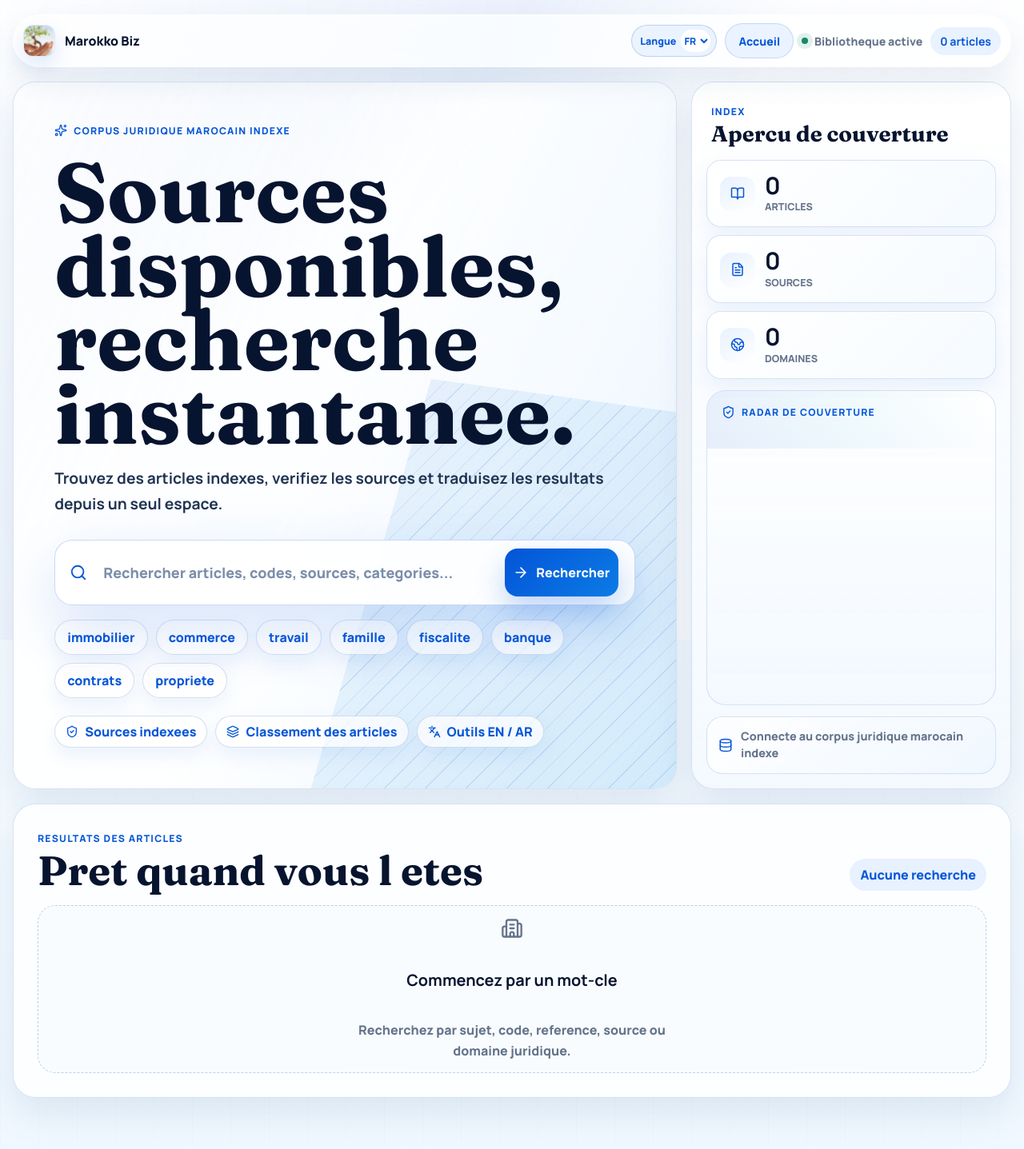
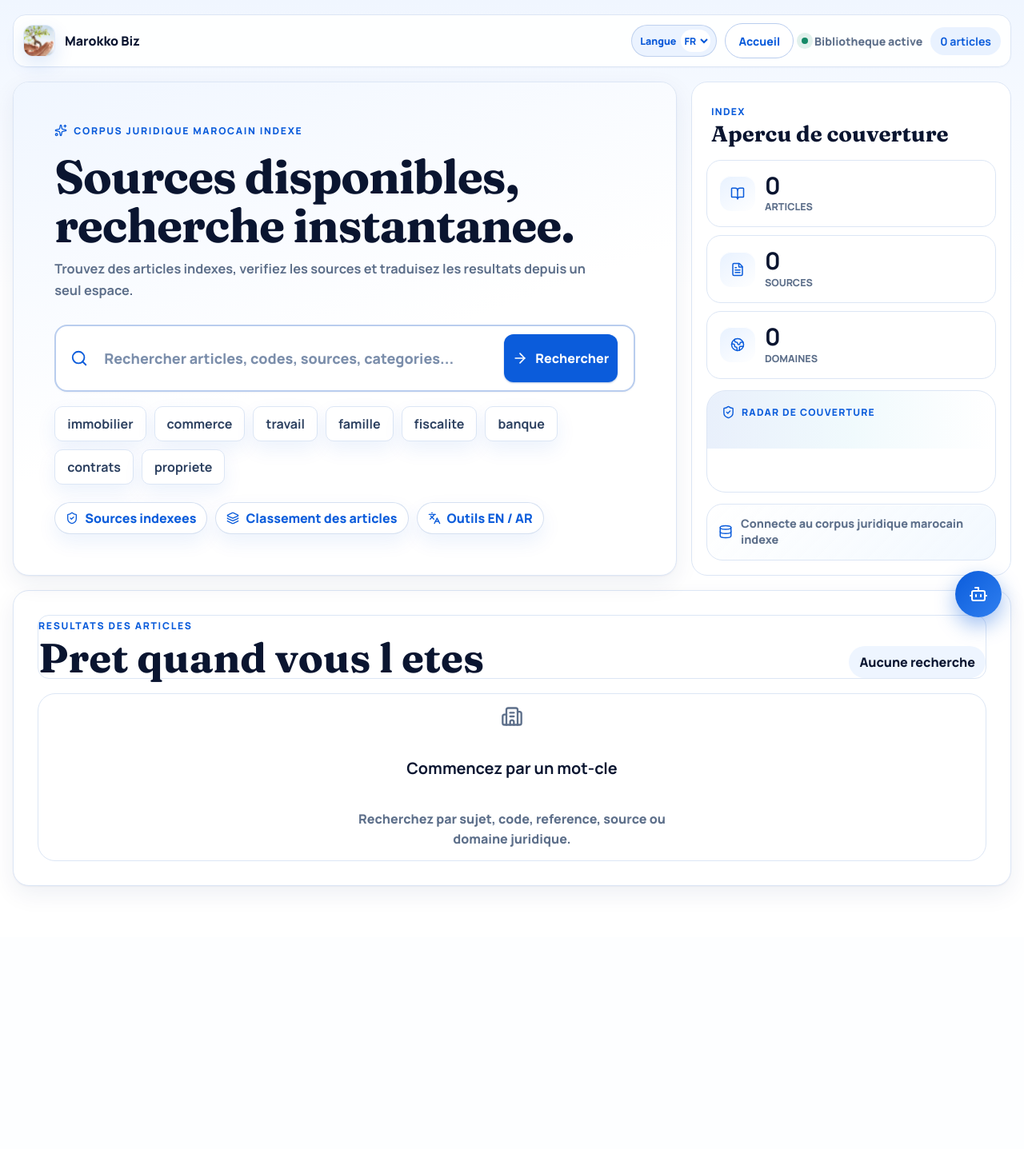
Before and after one commit to marokkobiz/morocco-law-search, a Laravel app: page /app in a window 1280 px wide. Shown: the whole page at 80% size. After the commit the page ends 1109 px from the top, so only its background shows below. Run offline with Laravel 12, Linux system fonts and the light colour scheme; a user stored in the database is signed in; data comes from the database, SQL or seed files in the repository; data that the repository does not hold is empty; style sheets or scripts are compiled from the project's sources.

Commit message:
Remodel search workspace UI and rebrand landing to MarocLoi
- Override stylesheet restyles the bundled React app: solid white surfaces,
  brand-blue accents, compact search-first hero, cleaner result cards,
  restored assistant chat widget
- Landing: MarocLoi logo, Loipedia headline, footer with centered
  disclaimer, copyright, and privacy/terms links

Co-Authored-By: Claude Fable 5 <noreply@anthropic.com>

```diff
--- /dev/null
+++ b/resources/css/search-remodel.css
@@ -0,0 +1,415 @@
+/*
+ * Search workspace remodel — loaded after the bundled stylesheet and
+ * overrides it. Keeps the white + blue identity, replaces the glassy,
+ * pill-heavy look with crisp solid surfaces and a clearer hierarchy.
+ */
+
+:root {
+  --ink: #0a1530;
+  --ink-soft: #2c4060;
+  --muted: #5d6f8a;
+  --blue: #0b5cdb;
+  --blue-deep: #0747ae;
+  --blue-2: #2f7ff0;
+  --blue-3: #eef5ff;
+  --surface: #ffffff;
+  --surface-solid: #ffffff;
+  --surface-soft: #f8fbff;
+  --line: #dce6f5;
+  --line-strong: #b9cdee;
+  --shadow-soft: 0 1px 2px rgba(13, 47, 105, 0.05), 0 10px 30px rgba(13, 47, 105, 0.07);
+  --shadow-lift: 0 2px 6px rgba(13, 47, 105, 0.08), 0 18px 44px rgba(13, 47, 105, 0.12);
+  --radius: 14px;
+}
+
+/* ---- Canvas: clean white, faint blue wash at the top ---- */
+
+body {
+  background: linear-gradient(180deg, #f0f6ff 0%, #ffffff 360px), #ffffff;
+}
+
+body::before {
+  background: none;
+}
+
+/* ---- Top bar ---- */
+
+.topbar {
+  background: rgba(255, 255, 255, 0.92);
+  border: 1px solid var(--line);
+  border-radius: 16px;
+  box-shadow: 0 1px 2px rgba(13, 47, 105, 0.04);
+}
+
+.topbar-link {
+  color: var(--blue);
+  background: #ffffff;
+  border: 1px solid var(--line-strong);
+}
+
+.topbar-link:hover {
+  background: var(--blue-3);
+  transform: none;
+}
+
+.topbar-meta {
+  border-color: var(--line);
+}
+
+/* ---- Hero: compact, search-first ---- */
+
+.search-hero {
+  background: #ffffff;
+  border: 1px solid var(--line);
+  border-radius: 20px;
+  box-shadow: var(--shadow-soft);
+  -webkit-backdrop-filter: none;
+  backdrop-filter: none;
+  min-height: auto;
+}
+
+.search-hero::before {
+  background: linear-gradient(160deg, #f0f6ff 0%, rgba(240, 246, 255, 0) 55%);
+}
+
+.search-hero::after {
+  content: none;
+}
+
+.hero-kicker {
+  color: var(--blue);
+  letter-spacing: 0.14em;
+}
+
+.search-hero h1 {
+  color: var(--ink);
+  letter-spacing: -0.02em;
+  font-size: clamp(2.4rem, 4.6vw, 4.2rem);
+  line-height: 1.04;
+  margin: 14px 0 10px;
+}
+
+.hero-subcopy {
+  color: var(--muted);
+  font-size: 1.02rem;
+}
+
+.library-panel,
+.results-zone {
+  -webkit-backdrop-filter: none;
+  backdrop-filter: none;
+  border-radius: 20px;
+}
+
+/* ---- Search bar ---- */
+
+.search-console {
+  background: transparent;
+  border: 0;
+  box-shadow: none;
+  padding: 0;
+}
+
+.search-input-row {
+  background: #ffffff;
+  border: 2px solid var(--line-strong);
+  border-radius: 16px;
+  box-shadow: 0 1px 2px rgba(13, 47, 105, 0.05);
+  transition: border-color 0.15s, box-shadow 0.15s;
+}
+
+.search-input-row:focus-within {
+  border-color: var(--blue);
+  box-shadow: 0 0 0 4px rgba(11, 92, 219, 0.12);
+}
+
+.search-input-icon {
+  color: var(--blue);
+}
+
+.search-button,
+.primary-action {
+  background: var(--blue);
+  border-radius: 12px;
+  box-shadow: 0 1px 2px rgba(7, 71, 174, 0.35);
+  transition: background 0.15s;
+}
+
+.search-button:hover,
+.primary-action:hover {
+  background: var(--blue-deep);
+  transform: none;
+}
+
+/* Quick topic chips under the search bar */
+
+.quick-strip button,
+.quick-strip a {
+  color: var(--ink-soft);
+  background: #ffffff;
+  border: 1px solid var(--line);
+  border-radius: 10px;
+  font-weight: 700;
+}
+
+.quick-strip button:hover,
+.quick-strip a:hover {
+  color: var(--blue);
+  border-color: var(--blue);
+  background: var(--blue-3);
+}
+
+/* ---- Suggestions dropdown ---- */
+
+.suggestions-panel {
+  background: #ffffff;
+  border: 1px solid var(--line-strong);
+  border-radius: var(--radius);
+  box-shadow: var(--shadow-lift);
+}
+
+.suggestion-row {
+  border-radius: 10px;
+}
+
+.suggestion-row:hover {
+  background: var(--blue-3);
+}
+
+/* ---- Results area ---- */
+
+.results-head {
+  background: #ffffff;
+  border: 1px solid var(--line);
+  border-radius: var(--radius);
+  box-shadow: none;
+}
+
+.result-count {
+  color: var(--ink);
+}
+
+.result-filter-strip button {
+  color: var(--ink-soft);
+  background: var(--surface-soft);
+  border: 1px solid var(--line);
+  border-radius: 10px;
+  font-weight: 700;
+}
+
+.result-filter-strip button:hover {
+  border-color: var(--blue);
+  color: var(--blue);
+}
+
+.result-filter-strip button.is-active,
+.result-filter-strip button[aria-pressed="true"] {
+  color: #ffffff;
+  background: var(--blue);
+  border-color: var(--blue);
+}
+
+.result-card {
+  background: #ffffff;
+  border: 1px solid var(--line);
+  border-radius: var(--radius);
+  box-shadow: none;
+  transition: border-color 0.15s, box-shadow 0.15s;
+}
+
+.result-card::before {
+  background: linear-gradient(90deg, var(--blue), var(--blue-2), transparent);
+  opacity: 0;
+  transition: opacity 0.15s;
+}
+
+.result-card:hover::before,
+.result-card.is-jump-target::before {
+  opacity: 0.9;
+}
+
+.result-card:hover {
+  border-color: var(--line-strong);
+  box-shadow: var(--shadow-soft);
+}
+
+.result-card.is-jump-target {
+  border-color: var(--blue);
+  box-shadow: 0 0 0 4px rgba(11, 92, 219, 0.14);
+}
+
+.result-topline .category-chip {
+  color: var(--blue-deep);
+  background: var(--blue-3);
+  border: 0;
+  border-radius: 8px;
+  font-weight: 800;
+  letter-spacing: 0.1em;
+}
+
+.result-card h3,
+.result-card h2 {
+  color: var(--ink);
+}
+
+.article-meta-row .article-number {
+  color: var(--blue-deep);
+  background: var(--blue-3);
+  border-radius: 8px;
+  font-weight: 800;
+}
+
+.article-preview {
+  color: var(--ink-soft);
+}
+
+.tag-list .tag {
+  color: var(--muted);
+  background: var(--surface-soft);
+  border: 1px solid var(--line);
+  border-radius: 8px;
+  font-weight: 600;
+}
+
+.source-box {
+  background: var(--surface-soft);
+  border: 1px solid var(--line);
+  border-left: 3px solid var(--blue);
+  border-radius: 10px;
+  box-shadow: none;
+}
+
+.translation-box {
+  background: var(--surface-soft);
+  border: 1px solid var(--line);
+  border-radius: 10px;
+}
+
+.ghost-action {
+  color: var(--blue);
+  background: #ffffff;
+  border: 1px solid var(--line-strong);
+}
+
+.ghost-action:hover {
+  background: var(--blue-3);
+  transform: none;
+}
+
+.score-pill {
+  color: var(--blue-deep);
+  background: var(--blue-3);
+  border: 0;
+  font-weight: 800;
+}
+
+/* ---- Overview / metric panels ---- */
+
+.library-panel,
+.metric-card,
+.category-radar,
+.state-panel,
+.empty-panel {
+  background: #ffffff;
+  border: 1px solid var(--line);
+  box-shadow: none;
+}
+
+.metric-card:hover {
+  box-shadow: var(--shadow-soft);
+}
+
+.coverage-item {
+  border: 1px solid var(--line);
+  border-radius: 10px;
+  background: #ffffff;
+}
+
+.coverage-item:hover {
+  border-color: var(--blue);
+  background: var(--blue-3);
+}
+
+.section-label {
+  color: var(--blue);
+  letter-spacing: 0.14em;
+}
+
+/* ---- Assistant chat widget ---- */
+
+.support-launcher {
+  background: linear-gradient(135deg, var(--blue), var(--blue-2));
+  box-shadow: 0 10px 26px rgba(11, 92, 219, 0.4);
+}
+
+.support-launcher:hover {
+  background: linear-gradient(135deg, var(--blue-deep), var(--blue));
+}
+
+.support-panel {
+  background: #ffffff;
+  border: 1px solid var(--line-strong);
+  border-radius: 18px;
+  box-shadow: var(--shadow-lift);
+}
+
+.support-chat-head {
+  background: linear-gradient(135deg, var(--blue), var(--blue-2));
+  color: #ffffff;
+}
+
+.chat-bubble {
+  border-radius: 14px;
+  border: 1px solid var(--line);
+  background: var(--surface-soft);
+  box-shadow: none;
+}
+
+.chat-message.is-assistant .chat-bubble {
+  background: #ffffff;
+}
+
+.chat-message:not(.is-assistant) .chat-bubble {
+  color: #ffffff;
+  background: var(--blue);
+  border-color: var(--blue);
+}
+
+.chat-input-row,
+.support-chat-input {
+  background: #ffffff;
+  border: 1px solid var(--line-strong);
+  border-radius: 14px;
+}
+
+.chat-input-row:focus-within,
+.support-chat-input:focus-within {
+  border-color: var(--blue);
+  box-shadow: 0 0 0 3px rgba(11, 92, 219, 0.12);
+}
+
+.support-chat-input button[type="submit"],
+.chat-input-row button[type="submit"] {
+  background: var(--blue);
+  color: #ffffff;
+}
+
+.support-chat-input button[type="submit"]:hover,
+.chat-input-row button[type="submit"]:hover {
+  background: var(--blue-deep);
+}
+
+.citation-card {
+  background: var(--surface-soft);
+  border: 1px solid var(--line);
+  border-left: 3px solid var(--blue);
+  border-radius: 10px;
+}
+
+/* ---- Focus visibility ---- */
+
+button:focus-visible,
+a:focus-visible,
+input:focus-visible {
+  outline: 3px solid rgba(11, 92, 219, 0.35);
+}
--- a/resources/views/react-law-search.blade.php
+++ b/resources/views/react-law-search.blade.php
@@ -5,7 +5,7 @@
     <meta name="viewport" content="width=device-width, initial-scale=1.0">
     <meta name="csrf-token" content="{{ csrf_token() }}">
     <title>Marokko Biz | Moroccan Law Search</title>
-    <link rel="icon" href="/icons/a.png">
+    <link rel="icon" href="/marokko-biz-icon.png">
     <link rel="preconnect" href="https://fonts.googleapis.com">
     <link rel="preconnect" href="https://fonts.gstatic.com" crossorigin>
     <link
@@ -36,7 +36,7 @@
         };
       })();
     </script>
-    @vite(['resources/css/search-workspace.css', 'resources/js/search-workspace.js'])
+    @vite(['resources/css/search-workspace.css', 'resources/css/search-remodel.css', 'resources/js/search-workspace.js'])
     <style>
       .interface-language-control {
         display: inline-flex;
@@ -106,10 +106,6 @@
       .suggestions-panel::-webkit-scrollbar-thumb {
         background: rgba(7, 87, 216, 0.32);
         border-radius: 999px;
-      }
-
-      .support-widget {
-        display: none !important;
       }
 
     </style>
--- a/vite.config.js
+++ b/vite.config.js
@@ -9,6 +9,7 @@ export default defineConfig({
                 'resources/css/app.css',
                 'resources/js/app.js',
                 'resources/css/search-workspace.css',
+                'resources/css/search-remodel.css',
                 'resources/js/search-workspace.js',
             ],
             refresh: true,
```
Also changed, not shown: resources/views/landing.blade.php (+4 -4 lines), resources/views/layouts/app.blade.php (+14 -9 lines).
